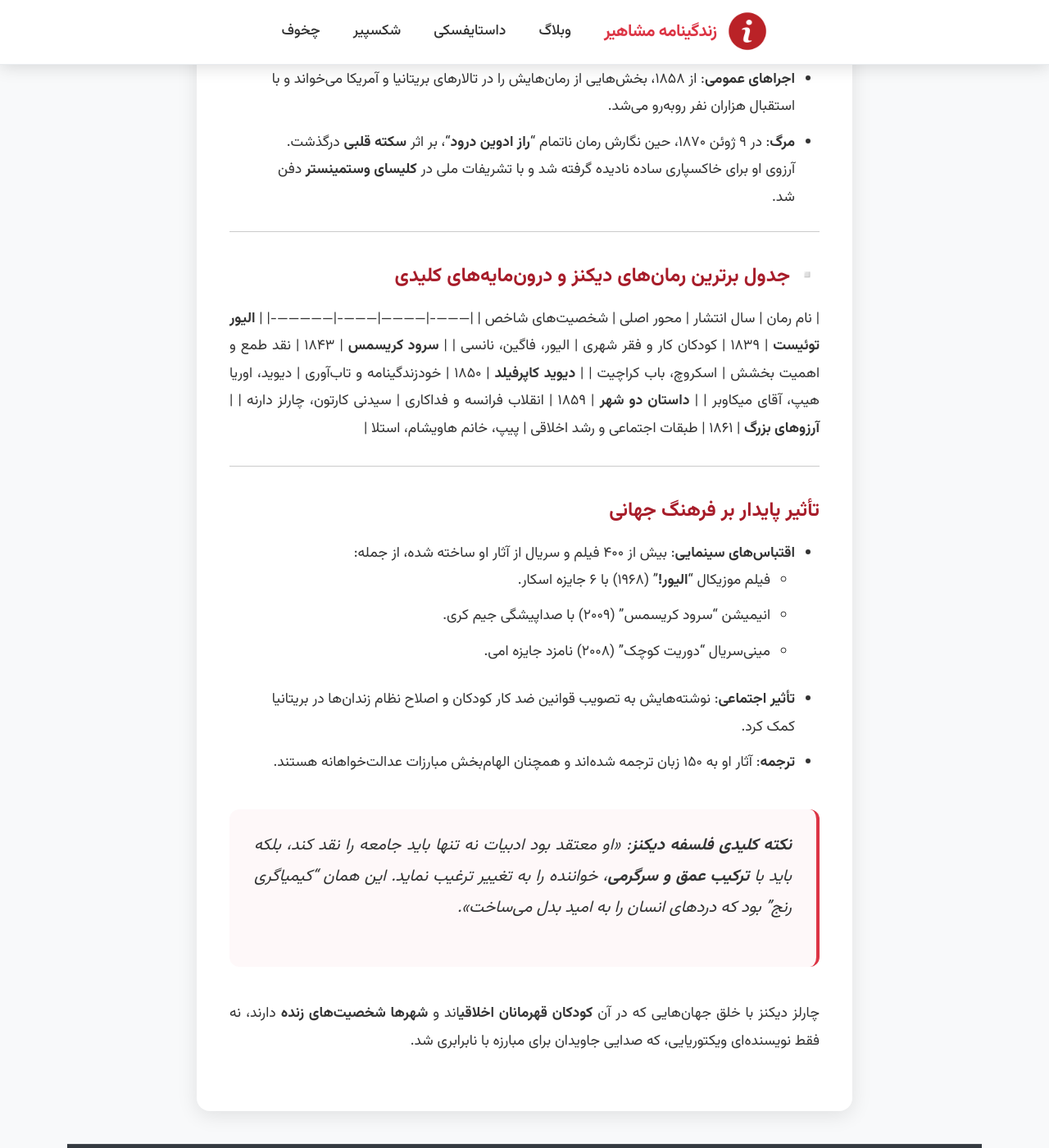
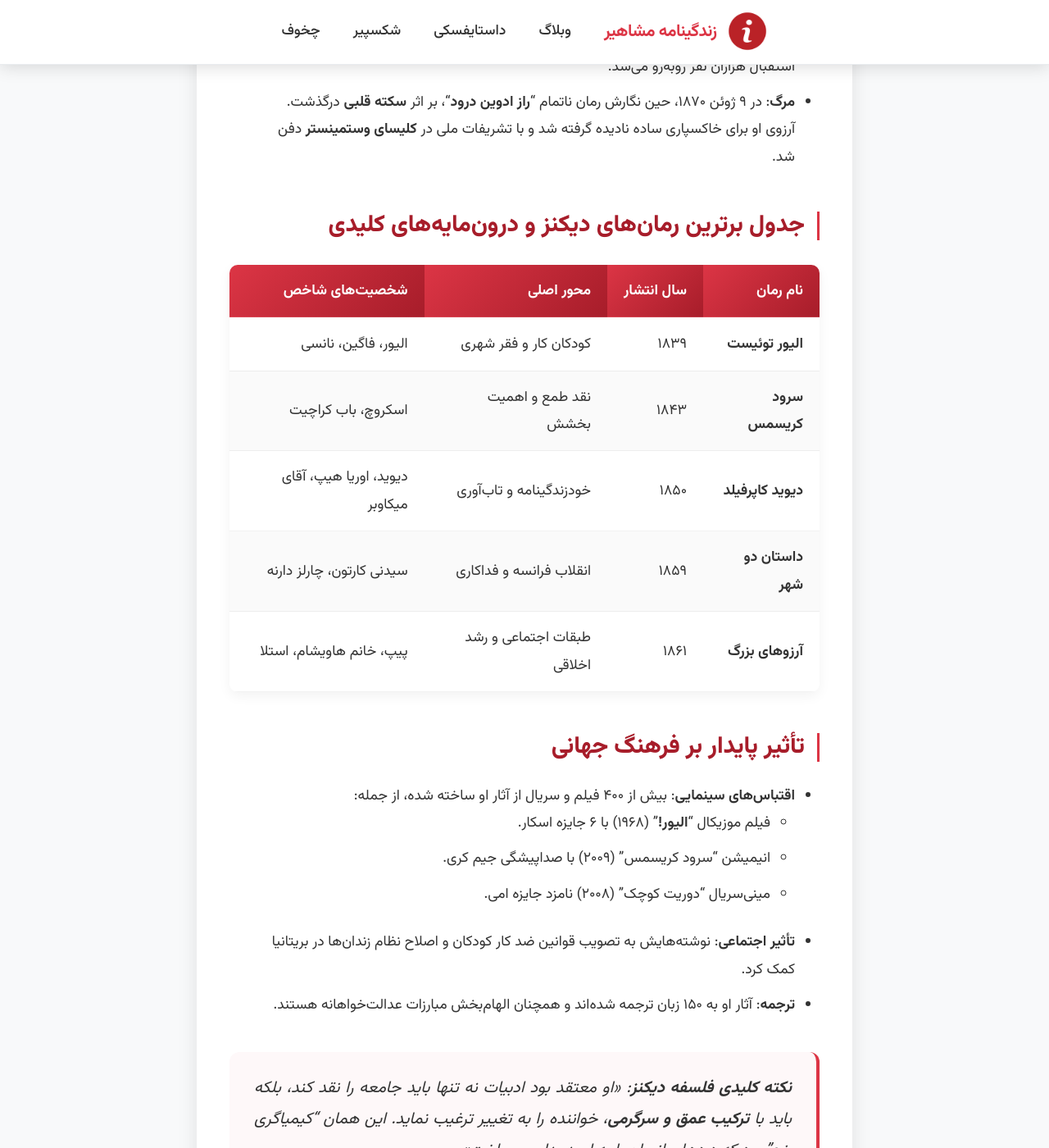
Before and after one commit to darkblog/darkblog.github.io, a Jekyll site: the page built from _posts/2025-7-21-106.md, in a window 1280 px wide and 1400 px high, scrolled down 2766 px. Shown: the whole window at 82% size. Built offline with Jekyll 4.4.1, drawn with Linux system fonts in a browser that asks for light colours; some of the changed lines change nothing that is shown; some of the changed text lies outside the part shown.

Commit message:
Update 2025-7-21-106.md

```diff
--- a/_posts/2025-7-21-106.md
+++ b/_posts/2025-7-21-106.md
@@ -1,46 +1,42 @@
 ---
 layout: post
-title: زندگینامه چارلز دیکنز
+title: زندگینامه چارلز دیکنز - صدای عدالتخواه عصر ویکتوریا
 ---
 
-## زندگینامه چارلز دیکنز: صدای عدالتخواه عصر ویکتوریا
-
-### تولد و سال‌های کودکی (۱۸۱۲–۱۸۲۴)
 چارلز جان هافم دیکنز در **۷ فوریه ۱۸۱۲** در شهر بندری **پورتسموث، انگلستان** به دنیا آمد. او دومین فرزند از هشت فرزند جان دیکنز (کارمند اداره کارپردازی نیروی دریایی) و الیزابت دیکنز بود. خانواده او به دلیل شغل پدر مدام در حال نقل مکان بودند و در نهایت در لندن ساکن شدند. اگرچه ابتدا زندگی نسبتاً مرفهی داشتند، ولی ولخرجی‌ها و بدهی‌های پدر منجر به **فقر شدید** خانواده شد. در ۱۲ سالگی، پدرش به دلیل بدهی به **زندان مارشالسی** فرستاده شد و طبق قوانین آن زمان، تمام خانواده به جز چارلز به زندان افتادند. چارلز مجبور شد در **کارخانه واکس‌سازی وارِن** کار کند و با دستمزد هفتگی ۶ شیلینگ (معادل ≈۳۰ پوند امروزی) هم بدهی پدر را بپردازد و هم هزینه زندان را تأمین کند. این تجربه تلخ، عمیقاً بر نگاه اجتماعی او تأثیر گذاشت و بعدها در آثارش مانند "دیوید کاپرفیلد" و "الیور توئیست" بازتاب یافت.
 
-### تحصیل و آغاز حرفه (۱۸۲۴–۱۸۳۶)
+## تحصیل و آغاز حرفه (۱۸۲۴–۱۸۳۶)
 پس از آزادی خانواده از زندان، چارلز توانست به **مدرسه بازگردد**، هرچند تحصیلات رسمی او کوتاه بود. در ۱۵ سالگی به عنوان **منشی دفتر وکالت** مشغول کار شد و سپس **تندنویس دادگاه** شد. این تجربیات، آگاهی او از نظام حقوقی را افزایش داد و بعدها در نقدهایش به بی‌عدالتی‌های اجتماعی نمود یافت. آرزوی اولیه او **بازیگری** بود، اما به دلیل بیماری در روز آزمون، این فرصت را از دست داد. در عوض، استعدادش در نوشتن او را به سمت **روزنامه‌نگاری** سوق داد. در ۲۰ سالگی به عنوان **خبرنگار پارلمانی** در "مورنینگ کرونیکل" مشغول کار شد و گزارش‌هایش از جلسات مجلس و سفرهای انتخاباتی، نخستین جرقه‌های طنز اجتماعی او را روشن کرد.
 
-### شکوفایی ادبی و آثار بزرگ (۱۸۳۶–۱۸۵۰)
+## شکوفایی ادبی و آثار بزرگ (۱۸۳۶–۱۸۵۰)
 - **نخستین موفقیت**: در ۱۸۳۶، مجموعه طنز "**نامه‌های پیکویک**" را منتشر کرد که به سرعت محبوب شد و او را به چهره‌ای شناخته شده تبدیل کرد.
 - **الیور توئیست (۱۸۳۷–۱۸۳۹)**: این رمان که نخستین بار به صورت **سریالی** در مجله "بنتلیز مسیلانی" چاپ شد، زندگی کودکان کار و فقر لندن را بی‌پرده به تصویر کشید. شخصیت الیور نماد مبارزه با بی‌عدالتی شد.
 - **دیوید کاپرفیلد (۱۸۵۰)**: این اثر **زندگینامه‌گونه**، نزدیک‌ترین رمان به زندگی خود دیکنز است. شخصیت دیوید، از کار در کارخانه تا موفقیت نویسندگی، بازتابی از تجربیات شخصی اوست. دیکنز این شخصیت را "**فرزند مورد علاقه‌اش**" می‌نامید.
 - **سرود کریسمس (۱۸۴۳)**: داستان تغییر روحیهٔ "اسکروچ" از خسیسی به بخشندگی، به نمادی جهانی از معنای کریسمس تبدیل شد و بیش از ۴۰ اقتباس سینمایی از آن شده است.
 
-### فعالیت‌های اجتماعی و سفرها
+## فعالیت‌های اجتماعی و سفرها
 دیکنز از شهرتش برای **اصلاحات اجتماعی** استفاده می‌کرد:
 - **کودکان کار**: در "نیکلاس نیکلبی" (۱۸۳۹) مدارس شبانه‌روزی فقیرانهٔ یورکشر را محکوم کرد و در "دکان عتیقه‌چی" (۱۸۴۱) از کودکان کار در معادن دفاع کرد.
 - **بنیان‌گذاری نهادهای خیریه**: در ۱۸۴۷ با کمک آنجلا بروت کوتس، **پناهگاهی برای زنان بی‌سرپرست** تأسیس کرد. همچنین درآمد اجراهای تئاترش را به مؤسسات خیریه می‌بخشید.
 - **سفر به آمریکا (۱۸۴۲)**: اگرچه مورد استقبال گرم قرار گرفت، ولی در کتاب "یادداشت‌هایی از آمریکا"، **برده‌داری** و **ضعف نظام آموزشی** آن کشور را نقد کرد.
 
-### زندگی شخصی و بحران‌ها
+## زندگی شخصی و بحران‌ها
 - **ازدواج و خانواده**: در ۱۸۳۶ با **کاترین هوگارت** ازدواج کرد و صاحب **۱۰ فرزند** شد. اما این ازدواج به دلیل **اختلافات عمیق** و رابطه پنهان دیکنز با بازیگر جوان، **اِلِن ترنان**، در ۱۸۵۸ به جدایی انجامید. این رسوایی اجتماعی، محبوبیت او را کاهش داد.
 - **مرگ خواهرزن**: مرگ مری هوگارت (خواهر کاترین) که با خانواده زندگی می‌کرد، چنان تاثیری بر دیکنز گذاشت که صحنه مرگ "رُز میلی" در "الیور توئیست" را با الهام از او نوشت.
 
-### سبک نگارش و نوآوری‌های ادبی
+## سبک نگارش و نوآوری‌های ادبی
 - **واقع‌گرایی انتقادی**: با ترکیب **طنز تلخ** و **تراژدی**، زندگی طبقه کارگر را با جزئیات دقیق توصیف می‌کرد. مثلاً در "روزگار سخت" (۱۸۵۴)، رابطه خشکِ کارگران و کارفرمایان صنعتی را به چالش کشید.
 - **شخصیت‌پردازی ماندگار**: شخصیت‌هایی مانند "آقای پیکویک"، "فاگین" (الیور توئیست) و "خانم هاویشام" (آرزوهای بزرگ) با ویژگی‌های اغراق‌شده، نمادهای فرهنگی شدند.
 - **روایت‌گری سریالی**: بیشتر رمان‌هایش نخست در **هفته‌نامه‌ها** منتشر می‌شدند. این روش، تعلیق داستان را افزایش می‌داد و او را به خواست مخاطب عام گره می‌زد. مثلاً "داستان دو شهر" (۱۸۵۹) با شروع حماسی: «**بهترین زمان‌ها بود، بدترین زمان‌ها بود...**».
 
-### سال‌های پایانی و میراث (۱۸۵۰–۱۸۷۰)
+## سال‌های پایانی و میراث (۱۸۵۰–۱۸۷۰)
 در دوران میانسالی، با وجود سلامت ضعیف، به نوشتن ادامه داد:
 - **آرزوهای بزرگ (۱۸۶۱)**: این رمان که اوج پختگی سبک اوست، داستان "پیپ" را روایت می‌کند که از فقر به ثروت می‌رسد اما معنای واقعی انسانیت را کشف می‌کند.
 - **اجراهای عمومی**: از ۱۸۵۸، بخش‌هایی از رمان‌هایش را در تالارهای بریتانیا و آمریکا می‌خواند و با استقبال هزاران نفر روبه‌رو می‌شد.
 - **مرگ**: در ۹ ژوئن ۱۸۷۰، حین نگارش رمان ناتمام "**راز ادوین درود**"، بر اثر **سکته قلبی** درگذشت. آرزوی او برای خاکسپاری ساده نادیده گرفته شد و با تشریفات ملی در **کلیسای وستمینستر** دفن شد.
 
----
+## جدول برترین رمان‌های دیکنز و درون‌مایه‌های کلیدی
 
-### ▫️ جدول برترین رمان‌های دیکنز و درون‌مایه‌های کلیدی
 | نام رمان | سال انتشار | محور اصلی | شخصیت‌های شاخص |
 |----------|------------|----------|----------------|
 | **الیور توئیست** | ۱۸۳۹ | کودکان کار و فقر شهری | الیور، فاگین، نانسی |
@@ -49,9 +45,7 @@
 | **داستان دو شهر** | ۱۸۵۹ | انقلاب فرانسه و فداکاری | سیدنی کارتون، چارلز دارنه |
 | **آرزوهای بزرگ** | ۱۸۶۱ | طبقات اجتماعی و رشد اخلاقی | پیپ، خانم هاویشام، استلا |
 
----
-
-### تأثیر پایدار بر فرهنگ جهانی
+## تأثیر پایدار بر فرهنگ جهانی
 - **اقتباس‌های سینمایی**: بیش از ۴۰۰ فیلم و سریال از آثار او ساخته شده، از جمله:
   - فیلم موزیکال "**الیور!**" (۱۹۶۸) با ۶ جایزه اسکار.
   - انیمیشن "سرود کریسمس" (۲۰۰۹) با صداپیشگی جیم کری.
```
